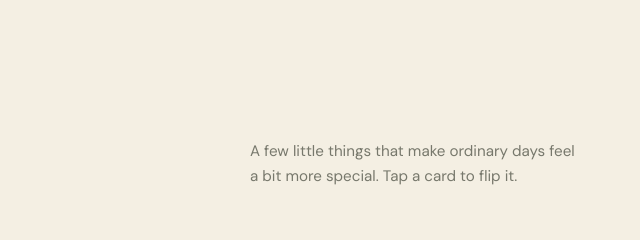
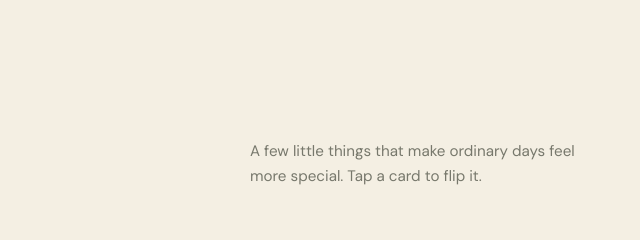
Before and after one commit to Madhumitha-M-26/Madhumitha-Portfolio-, a plain HTML site: page index.html in a window 1280 px wide. Shown: the part 2100-2340 px from the top of the page, 640-1280 px from the left. Drawn offline with nearby package versions, Linux system fonts and the light colour scheme.

Commit message:
Reword interests intro

```diff
--- a/index.html
+++ b/index.html
@@ -143,7 +143,7 @@
             <p class="eyebrow">02 / Outside the everyday</p>
             <h2>Things I <em>love.</em></h2>
           </div>
-          <p class="section-intro">A few little things that make ordinary days feel a bit more special. Tap a card to flip it.</p>
+          <p class="section-intro">A few little things that make ordinary days feel more special. Tap a card to flip it.</p>
         </div>
         <div class="interest-grid">
           <article class="interest-card interest-music reveal" data-back="Music is part of my everyday soundtrack — soulful vocals, memorable melodies and a playlist for every mood." tabindex="0" role="button" aria-pressed="false">
```
